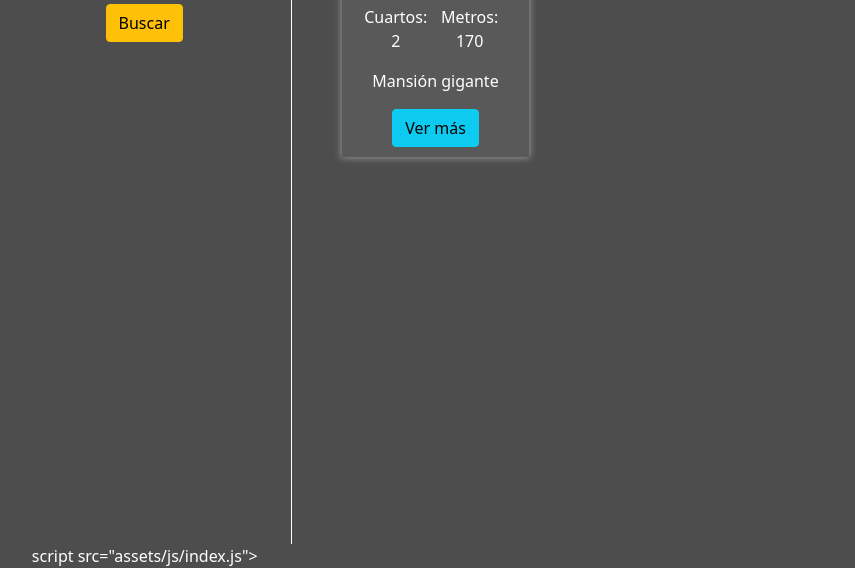
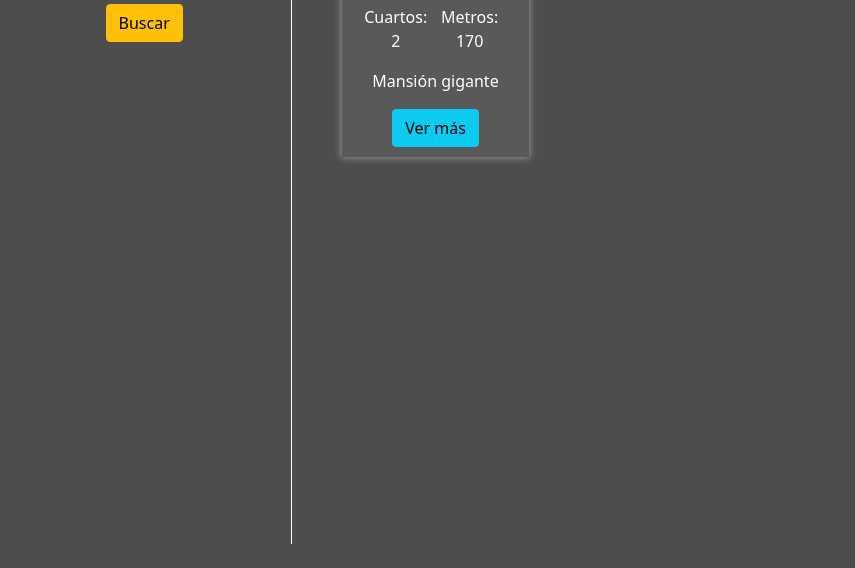
Before and after one commit to davidlealo/desafioInmobiliaria, a plain HTML site: page index.html in a window 1280 px wide. Shown: the part 256-824 px from the top of the page, without its empty margins (3-858 px from the left). After the commit the page ends 800 px from the top, so only its background shows below. Drawn offline with nearby package versions, Linux system fonts and the light colour scheme.

Commit message:
Vinculación de script con html

```diff
--- a/index.html
+++ b/index.html
@@ -57,7 +57,7 @@
         </div>
     </section>
 
-    script src="assets/js/index.js"></script>
+    <script src="assets/js/index.js"></script>
 </body>
 
 </html>
```
